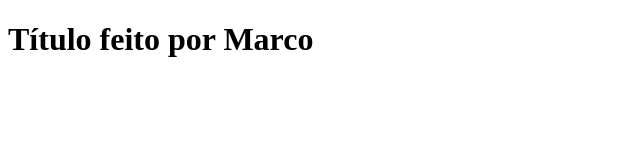
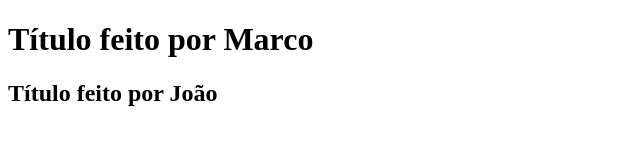
Before and after one commit to Markin09/AULA-GIT-ESSENCIAL, a plain HTML site: page index.html in a window 1280 px wide. Shown: the whole page, without its empty margins (0-640 px from the left). Drawn offline with Linux system fonts and the light colour scheme.

Commit message:
Criado título 2 por João

```diff
--- a/index.html
+++ b/index.html
@@ -9,6 +9,6 @@
 <body>
 
     <h1>Título feito por Marco</h1>
-
+    <h2>Título feito por João</h2>
 </body>
 </html>
```
